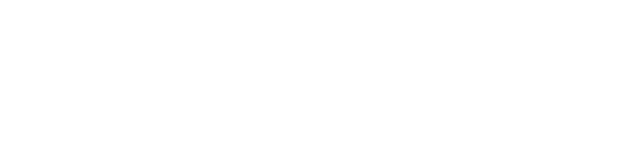
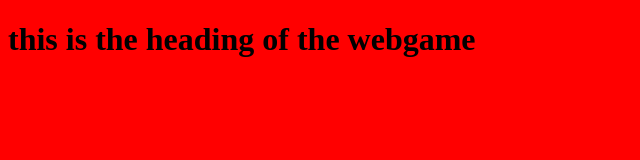
Before and after one commit to najmulhc/snake-game, a plain HTML site: page index.html in a window 1280 px wide. Shown: the whole page, without its empty margins (0-640 px from the left). Drawn offline with Linux system fonts and the light colour scheme.

Commit message:
file system created

```diff
--- /dev/null
+++ b/css/style.css
@@ -0,0 +1,3 @@
+body{
+    background-color: red;
+}
--- a/index.html
+++ b/index.html
@@ -4,9 +4,12 @@
     <meta charset="UTF-8">
     <meta http-equiv="X-UA-Compatible" content="IE=edge">
     <meta name="viewport" content="width=device-width, initial-scale=1.0">
-    <title>Snake Game </title>
+    <title>Snake game | a Javascript game project
+    </title>
+
+    <link rel="stylesheet" href="css/style.css">
 </head>
 <body>
-
+    <h1>this is the heading of the webgame</h1>
 </body>
 </html>
```
Also changed, not shown: js/game.js (added).
